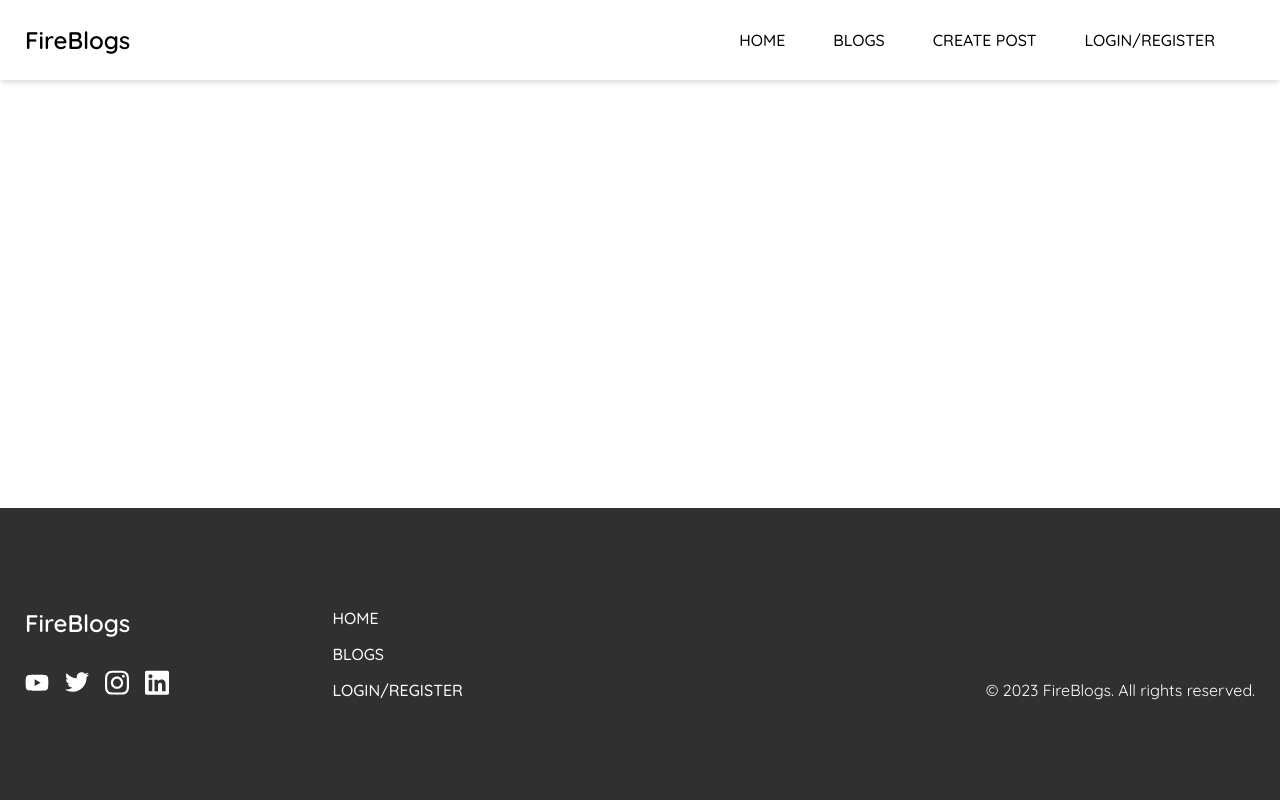
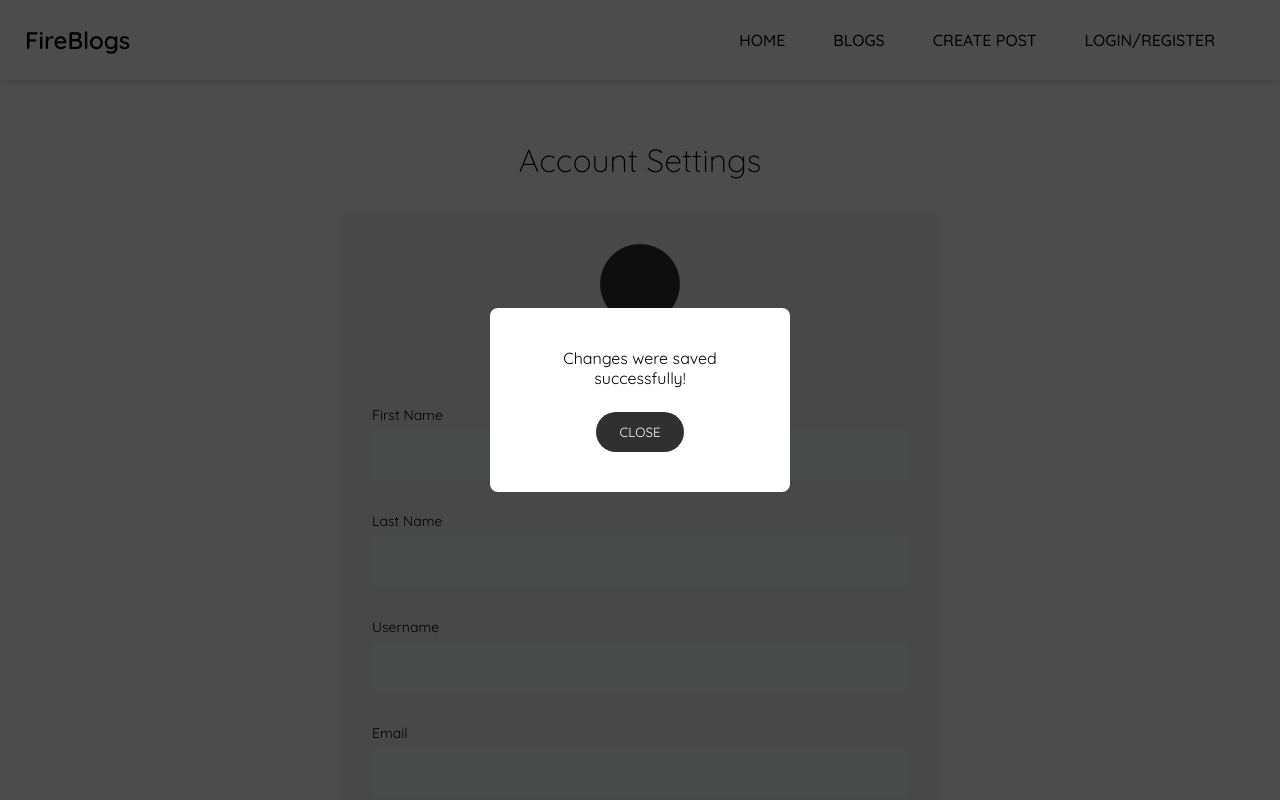
Before and after one commit to caiosantosss/fireblogs-vue, a Vue app: page /profile in a window 1280 px wide. Shown: the top 800 px of the page. Built offline with nearby package versions, Linux system fonts and the light colour scheme; no server answers; what vue2-editor would draw is missing.

Commit message:
style and close modal in profile page

```diff
--- a/src/components/Navigation.vue
+++ b/src/components/Navigation.vue
@@ -24,13 +24,13 @@
             </div>
             <div class="options">
              <div class="option">
-                <router-link class="option" to="#">
+                <router-link class="option" :to="{ name: 'Profile' }">
                   <userIcon class="icon"/>
                   <p>Profile</p>
                 </router-link>
              </div>
                 <div class="option">
-                  <router-link class="option" to="#">
+                  <router-link class="option" :to="{ name: 'Admin'}">
                     <adminIcon class="icon"/>
                     <p>Admin</p>
                   </router-link>
--- a/src/views/Profile.vue
+++ b/src/views/Profile.vue
@@ -1,13 +1,147 @@
 <template>
-  <div>
-
+  <div class="profile">
+    <Modal v-if="modalActive" :modalMessage="modalMessage" v-on:close-modal="closeModal"/>
+    <div class="container">
+      <h2>Account Settings</h2>
+      <div class="profile-info">
+        <div class="initials">{{ $store.state.profileInitials }}</div>
+        <div class="admin-badge">
+          <adminIcon class="icon"/>
+          <span>Admin</span>
+        </div>
+        <div class="input">
+          <label for="firstName">First Name</label>
+          <input type="text" id="firstName" v-model="firstName" />
+        </div>
+        <div class="input">
+          <label for="lastName">Last Name</label>
+          <input type="text" id="lastName" v-model="lastName" />
+        </div>
+        <div class="input">
+          <label for="username">Username</label>
+          <input type="text" id="username" v-model="username" />
+        </div>
+        <div class="input">
+          <label for="email">Email</label>
+          <input type="text" id="email" v-model="email" />
+        </div>
+        <button>Save Changes</button>
+      </div>
+    </div>
   </div>
 </template>
 <script>
+import Modal from '../components/Modal.vue';
+import adminIcon from '../assets/Icons/user-crown-light.svg';
 export default {
-
+  name: 'Profile',
+  components: {
+    Modal,
+    adminIcon,
+  },
+  data() {
+    return {
+      modalActive: true,
+      modalMessage: 'Changes were saved successfully!',
+      firstName: '',
+      lastName: '',
+      username: '',
+      email: '',
+    };
+  },
+  methods: {
+    closeModal() {
+      this.modalActive = !this.modalActive;
+    },
+  }
 }
 </script>
-<style>
 
+<style lang="scss" scoped>
+
+.profile {
+  .container {
+    max-width: 1000px;
+    padding: 60px 25px;
+
+    h2 {
+      text-align: center;
+      margin-bottom: 16px;
+      font-weight: 300;
+      font-size: 32px;
+    }
+
+    .profile-info {
+      border-radius: 8px;
+      box-shadow: 0 4px 6px -1px rgba(0, 0, 0, 0.1), 0 2px 4px -1px rgba(0, 0, 0, 0.06);
+      padding: 32px;
+      background-color: #f1f1f1;
+      display: flex;
+      flex-direction: column;
+      max-width: 600px;
+      margin: 32px auto;
+
+      .initials {
+        position: initial;
+        width: 80px;
+        height: 80px;
+        font-size: 32px;
+        background-color: #303030;
+        color: #fff;
+        display: flex;
+        align-items: center;
+        align-self: center;
+        justify-content: center;
+        border-radius: 50%;
+      }
+
+      .admin-badge {
+        display: flex;
+        align-self: center;
+        color: #fff;
+        font-size: 14px;
+        padding: 8px 24px;
+        border-radius: 8px;
+        background-color: #303030;
+        margin: 16px 0;
+        text-align: center;
+        text-transform: capitalize;
+
+        .icon {
+          width: 14px;
+          height: auto;
+          margin-right: 8px;
+        }
+      }
+
+      .input {
+        margin: 16px 0;
+
+        label {
+          font-size: 14px;
+          display: block;
+          padding-bottom: 6px;
+        }
+        input {
+          width: 100%;
+          border: none;
+          background-color: #f2f7f6;
+          padding: 8px;
+          height: 50px;
+          @media (min-width: 768px) {
+
+          }
+
+          &:focus {
+            outline: none;
+          }
+        }
+      }
+
+      button {
+        align-self: center;
+      }
+    }
+  }
+}
 </style>
```
